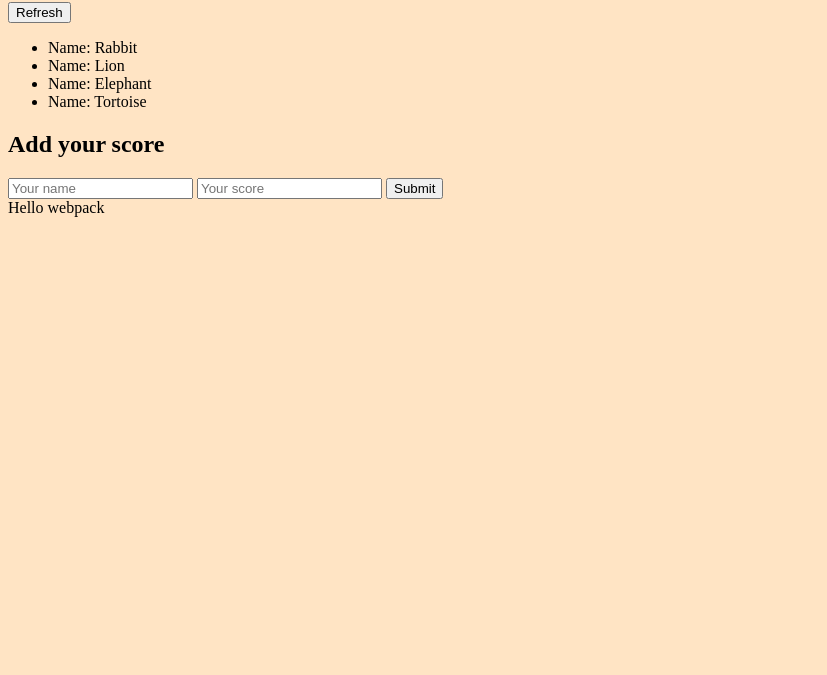
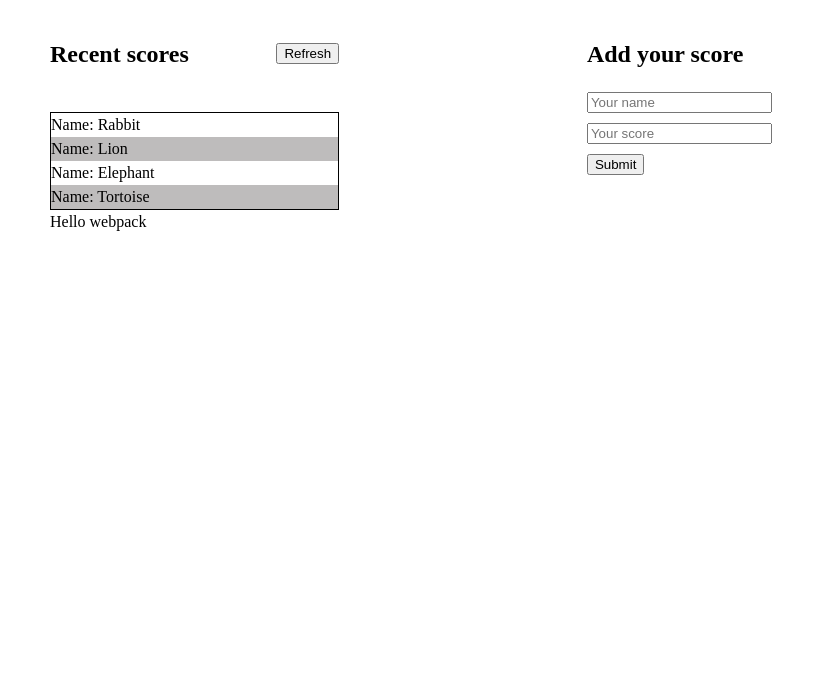
Before and after one commit to jash-debug/Leaderboard, a website built with webpack: page src/index.html in a window 1280 px wide. Shown: the part 125-800 px from the top of the page, without its empty margins (0-827 px from the left). Built offline with nearby package versions, Linux system fonts and the light colour scheme.

Commit message:
add basic styling

```diff
--- a/src/style.css
+++ b/src/style.css
@@ -1,3 +1,62 @@
+*,
+*::before,
+*::after {
+  box-sizing: border-box;
+}
+
+ul[role='list'] {
+  list-style: none;
+  border: 1px solid black;
+  padding: 0;
+  margin: 0;
+}
+
+ul[role='list'] :nth-child(even) {
+    background-color: rgba(168, 166, 166, 0.745);
+}
+
+html:focus-within {
+  scroll-behavior: smooth;
+}
+
 body {
-  background-color: bisque;
+  margin: 0;
+  padding: 50px;
+  min-height: 100vh;
+  text-rendering: optimizeSpeed;
+  line-height: 1.5;
 }
+
+div {
+    justify-content:  space-between;
+}
+
+main {
+  display: flex;
+  gap: 30%;
+  width: 70%;
+}
+
+section {
+  flex: 1;
+}
+
+.add-score > form {
+  display: flex;
+  flex-direction: column;
+  align-items: flex-start;
+}
+
+.recent-scores > div {
+    display: flex;
+    padding-bottom: 20px;
+}
+
+.button {
+    display: flex;
+    align-items: center;
+}
+
+form > * {
+    margin-bottom: 10px;
+}
```
